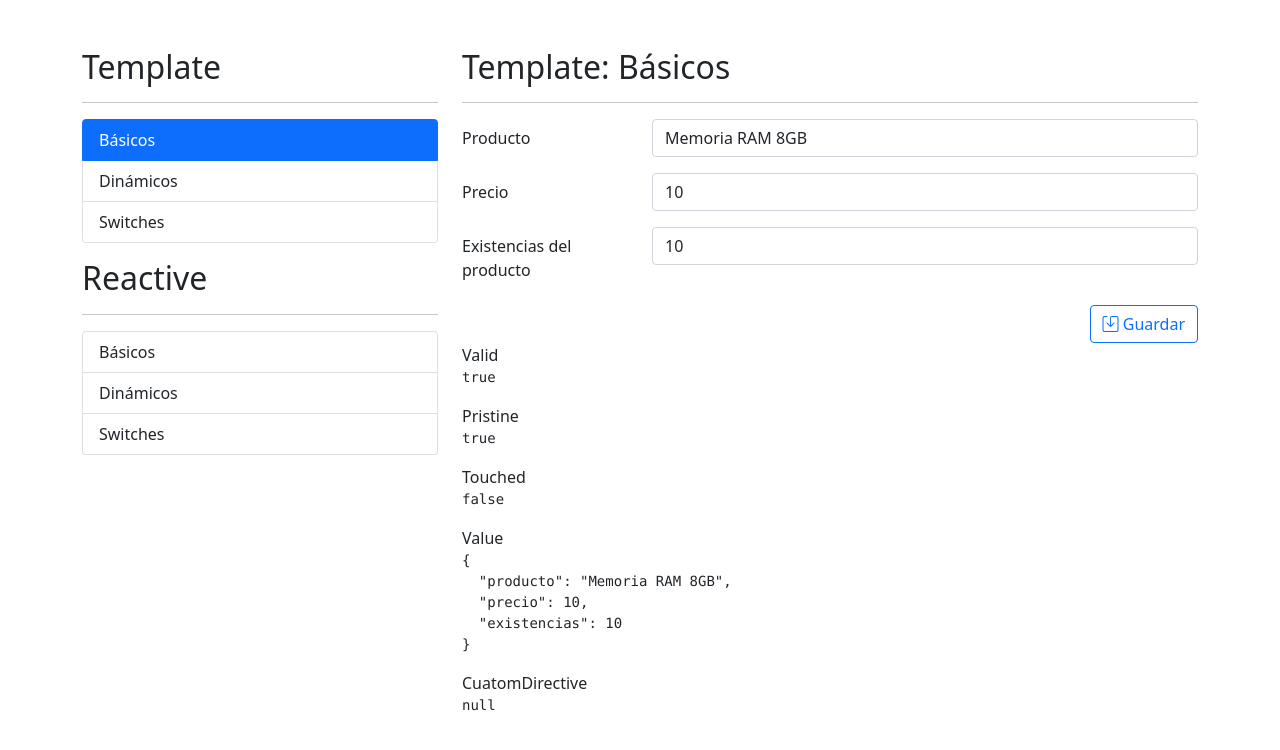
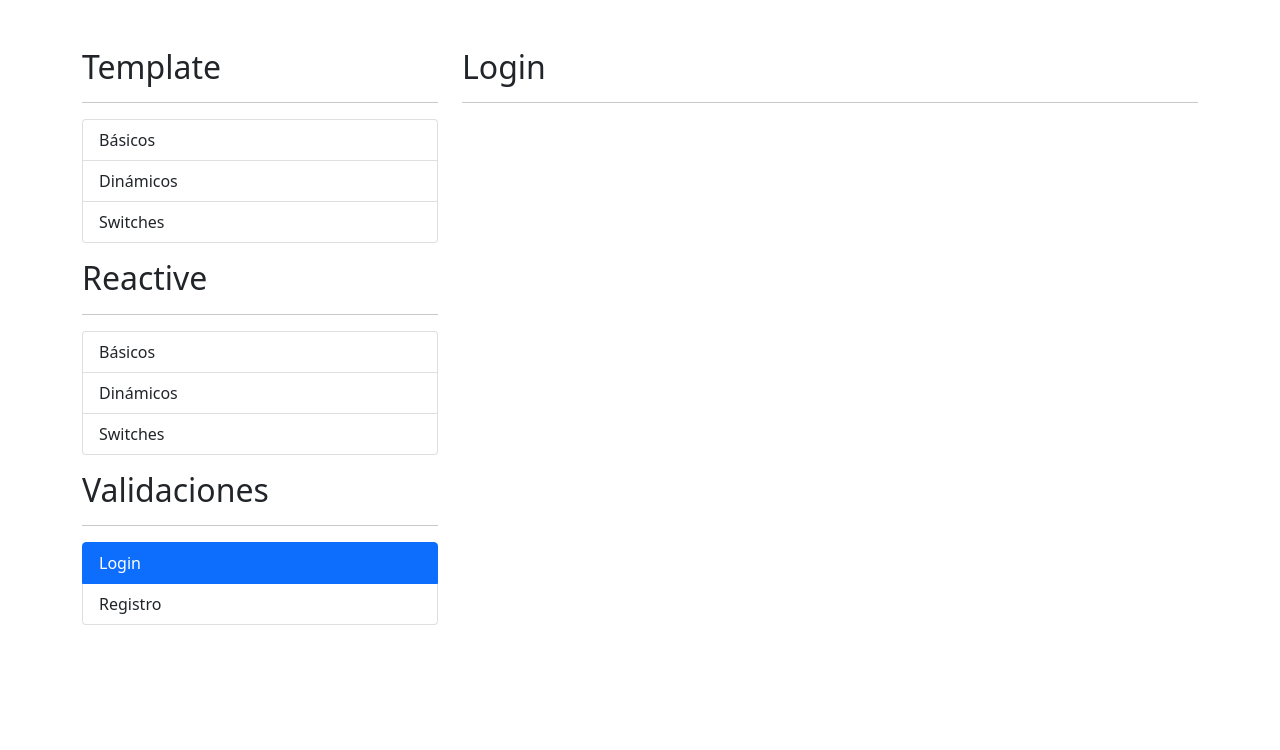
Before and after one commit to fersanti2896/18-curso-angular-formularios-val-man, an Angular app: page /auth/login in a window 1280 px wide. Before the commit this address led to /template/basicos. Shown: the top 750 px of the page. Built offline with nearby package versions, Linux system fonts and the light colour scheme.

Commit message:
Creando componentes, modulos y rutas lazyload de auth

```diff
--- a/src/app/app-routing.module.ts
+++ b/src/app/app-routing.module.ts
@@ -9,6 +9,10 @@
   {
     path: 'reactive',
     loadChildren: () => import('./reactive/reactive.module').then(m => m.ReactiveModule)
+  },
+  {
+    path: 'auth',
+    loadChildren: () => import('./auth/auth.module').then(m => m.AuthModule)
   },
   {
     path: '**',
--- /dev/null
+++ b/src/app/auth/pages/login/login.component.html
@@ -0,0 +1,2 @@
+<h2>Login</h2>
+<hr>
--- /dev/null
+++ b/src/app/auth/pages/login/login.component.ts
@@ -0,0 +1,16 @@
+import { Component, OnInit } from '@angular/core';
+
+@Component({
+  selector: 'app-login',
+  templateUrl: './login.component.html',
+  styles: [
+  ]
+})
+export class LoginComponent implements OnInit {
+
+  constructor() { }
+
+  ngOnInit(): void {
+  }
+
+}
--- /dev/null
+++ b/src/app/auth/pages/registro/registro.component.html
@@ -0,0 +1,2 @@
+<h2>Registro</h2>
+<hr>
--- /dev/null
+++ b/src/app/auth/pages/registro/registro.component.ts
@@ -0,0 +1,16 @@
+import { Component, OnInit } from '@angular/core';
+
+@Component({
+  selector: 'app-registro',
+  templateUrl: './registro.component.html',
+  styles: [
+  ]
+})
+export class RegistroComponent implements OnInit {
+
+  constructor() { }
+
+  ngOnInit(): void {
+  }
+
+}
--- a/src/app/shared/sidemenu/sidemenu.component.html
+++ b/src/app/shared/sidemenu/sidemenu.component.html
@@ -19,3 +19,14 @@
         {{ menu.texto }}
     </li>
 </ul>
+
+<h2 class="mt-3">Validaciones</h2>
+<hr>
+<ul class="list-group">
+    <li class="list-group-item"
+        *ngFor="let menu of authMenu"
+        [routerLink]="[menu.ruta]"
+        routerLinkActive="active">
+        {{ menu.texto }}
+    </li>
+</ul>
--- a/src/app/shared/sidemenu/sidemenu.component.ts
+++ b/src/app/shared/sidemenu/sidemenu.component.ts
@@ -9,9 +9,11 @@
   selector: 'app-sidemenu',
   templateUrl: './sidemenu.component.html',
   styles: [
-    `li {
-      cursor: pointer;
-    }`
+    `
+      li {
+        cursor: pointer;
+      }
+    `
   ]
 })
 export class SidemenuComponent {
@@ -43,6 +45,16 @@
       texto: 'Switches',
       ruta: './reactive/switches'
     }
-  ]
+  ];
 
+  authMenu: MenuItem[] = [
+    {
+      texto: 'Login',
+      ruta: './auth/login'
+    },
+    {
+      texto: 'Registro',
+      ruta: './auth/registro'
+    }
+  ];
 }
```
Also changed, not shown: src/app/auth/auth-routing.module.ts (added, +25 -0 lines), src/app/auth/auth.module.ts (added, +18 -0 lines).
